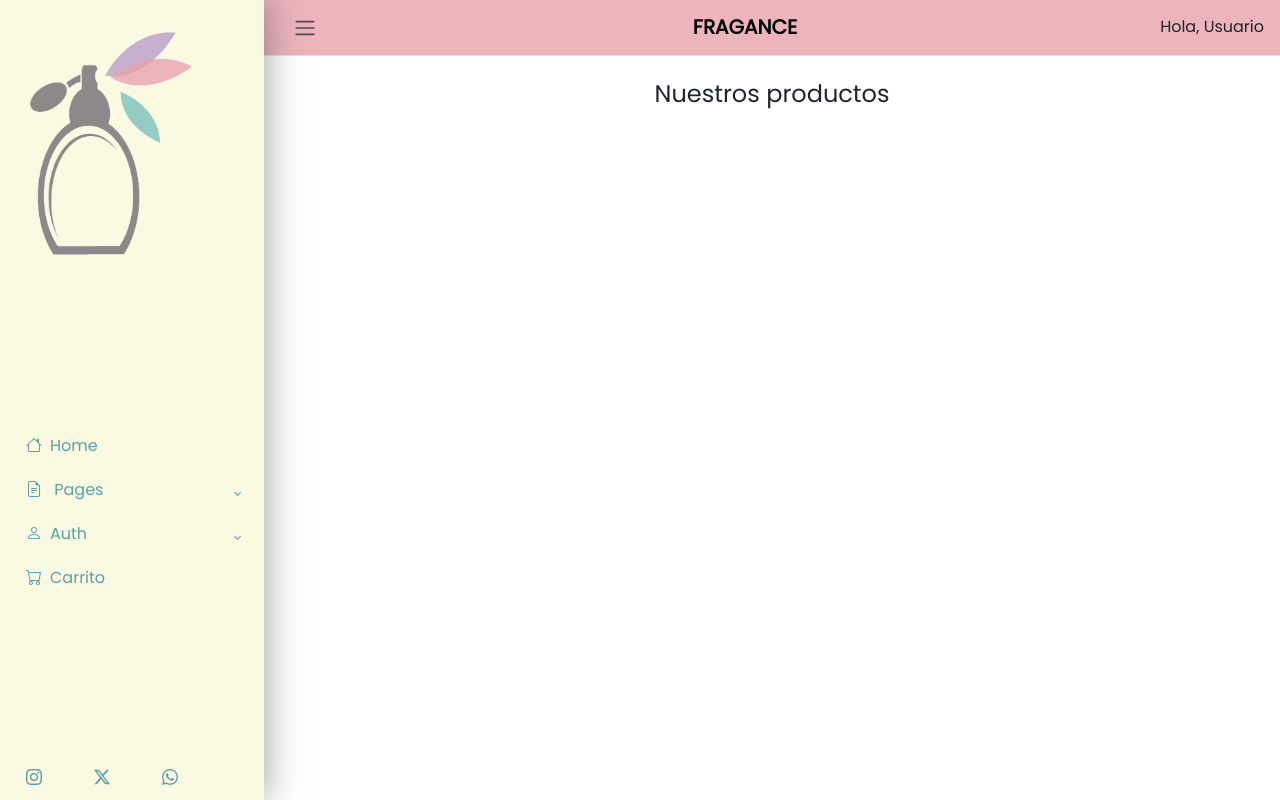
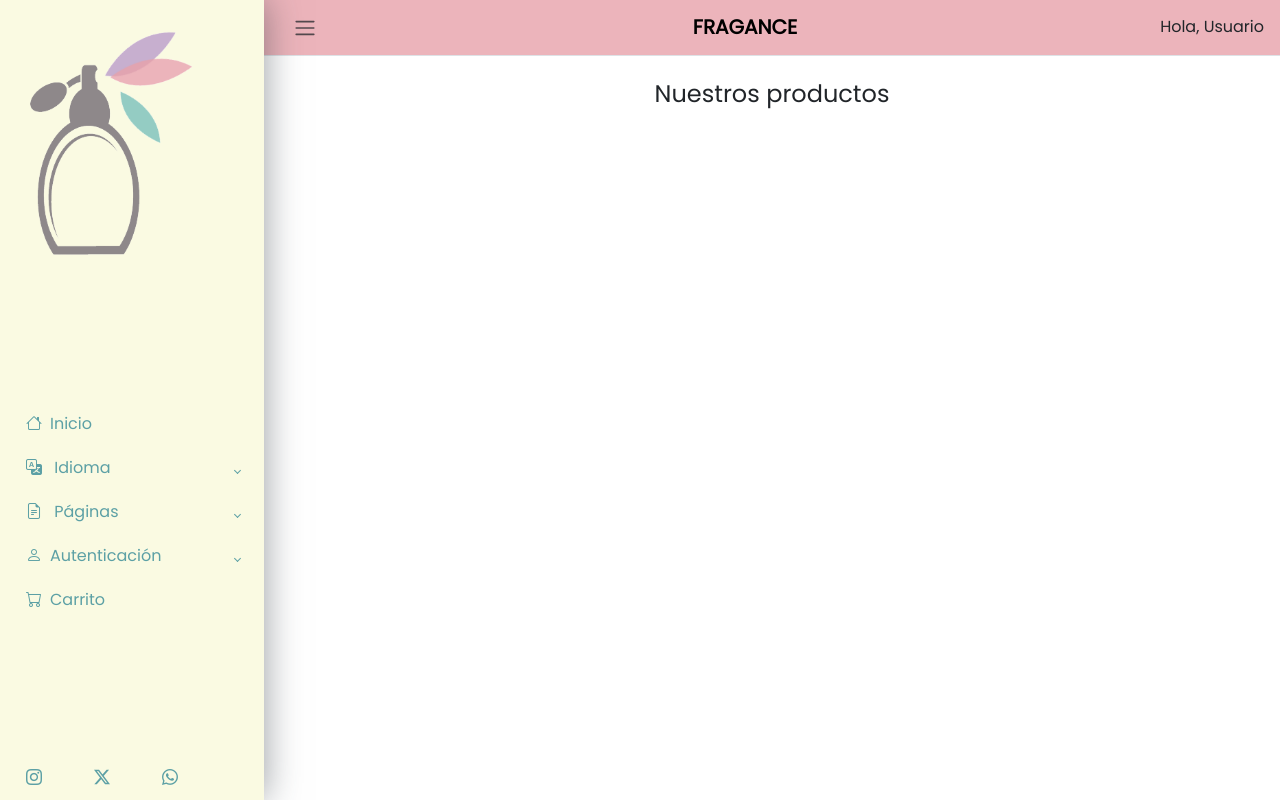
Before and after one commit to pinkiwinkie/ruizHelena_Proyecto1, a PHP site: page /ruizHelena_Proyecto1/public/html/products.php in a window 1280 px wide. Run offline with PHP 8.4, Linux system fonts and the light colour scheme; data that the repository does not hold is empty; some web fonts are replaced.

Commit message:
rutas bien

```diff
--- a/public/html/products.php
+++ b/public/html/products.php
@@ -30,34 +30,75 @@
                 <ul class="sidebar-nav">
                     <li class="sidebar-item">
                         <a href="../public/html/home.php" class="sidebar-link">
-                            <i class="bi bi-house pe-2"></i>Home
+                            <i class="bi bi-house pe-2"></i>Inicio
                         </a>
                     </li>
                     <li class="sidebar-item">
-                        <a href="#" class="sidebar-link collapsed" data-bs-toggle="collapse" data-bs-target="#pages" aria-expanded="false" aria-controls="pages">
-                            <i class="bi bi-file-earmark-text pe-2"></i> Pages
+                        <a href="#" class="sidebar-link collapsed" data-bs-toggle="collapse" data-bs-target="#language" aria-expanded="false" aria-controls="language">
+                            <i class="bi bi-translate pe-2"></i> Idioma
                         </a>
-                        <ul id="pages" class="sidebar-dropdown list-unstyled collapse" data-bs-parent="#sidebar">
+                        <ul id="language" class="sidebar-dropdown list-unstyled collapse" data-bs-parent="#sidebar">
                             <li class="sidebar-item">
-                                <a href="#" class="sidebar-link">About</a>
+                                <a href="#" class="sidebar-link">Español</a>
                             </li>
                             <li class="sidebar-item">
-                                <a href="products.php" class="sidebar-link">Products</a>
+                                <a href="#" class="sidebar-link">Inglés</a>
+                            </li>
+                            <li class="sidebar-item">
+                                <a href="#" class="sidebar-link">Francés</a>
+                            </li>
+                            <li class="sidebar-item">
+                                <a href="#" class="sidebar-link">Alemán</a>
                             </li>
                         </ul>
                     </li>
                     <li class="sidebar-item">
+                        <a href="#" class="sidebar-link collapsed" data-bs-toggle="collapse" data-bs-target="#multi" aria-expanded="false" aria-controls="multi">
+                            <i class="bi bi-file-earmark-text pe-2"></i> Páginas
+                        </a>
+                        <ul id="multi" class="sidebar-dropdown list-unstyled collapse" data-bs-parent="#sidebar">
+                            <li class="sidebar-item">
+                                <a href="#" class="sidebar-link">
+                                    <i class="bi bi-info-circle pe-2"></i>Sobre nosotros
+                                </a>
+                            </li>
+                            <li class="sidebar-item">
+                                <a href="#" class="sidebar-link collapsed" data-bs-toggle="collapse" data-bs-target="#multi-two" aria-expanded="false" aria-controls="multi-two">
+                                    <i class="bi bi-boxes pe-2"></i> Productos
+                                </a>
+                                <ul id="multi-two" class="sidebar-dropdown list-unstyled collapse" data-bs-parent="#multi">
+                                    <li class="sidebar-item">
+                                        <a href="./principal.php" class="sidebar-link">
+                                            <i class="bi bi-people-fill pe-2"></i>Todos
+                                        </a>
+                                    </li>
+                                    <li class="sidebar-item">
+                                        <a href="./principal.php" class="sidebar-link">
+                                            <i class="bi bi-person-standing pe-2"></i>Hombre
+                                        </a>
+                                    </li>
+                                    <li class="sidebar-item">
+                                        <a href="./principal.php" class="sidebar-link">
+                                            <i class="bi bi-person-standing-dress pe-2"></i>Mujer
+                                        </a>
+                                    </li>
+                                </ul>
+                            </li>
+                        </ul>
+                    </li>
+
+                    <li class="sidebar-item">
                         <a href="" class="sidebar-link collapsed" data-bs-toggle="collapse" data-bs-target="#auth" aria-expanded="false" aria-controls="auth">
-                            <i class="bi bi-person pe-2"></i>Auth
+                            <i class="bi bi-person pe-2"></i>Autenticación
                         </a>
                         <ul id="auth" class="sidebar-dropdown list-unstyled collapse" data-bs-parent="#sidebar">
                             <li class="sidebar-item">
-                                <a href="../public/html/login.php" class="sidebar-link">Login</a>
+                                <a href="../html/login.php" class="sidebar-link">Login</a>
                             </li>
                         </ul>
                     </li>
                     <li class="sidebar-item">
-                        <a href="./verCarrito.php" class="sidebar-link" id="carritoLink">
+                        <a href="./verCarrito.php?source=link" class="sidebar-link" id="carritoLink">
                             <i class="bi bi-cart pe-2"></i>Carrito
                         </a>
                     </li>
```
Also changed, not shown: public/html/carrito.php (+13 -8 lines), public/html/details.php (+15 -10 lines), public/html/home.php (+10 -5 lines), public/html/login.php (+50 -9 lines).
